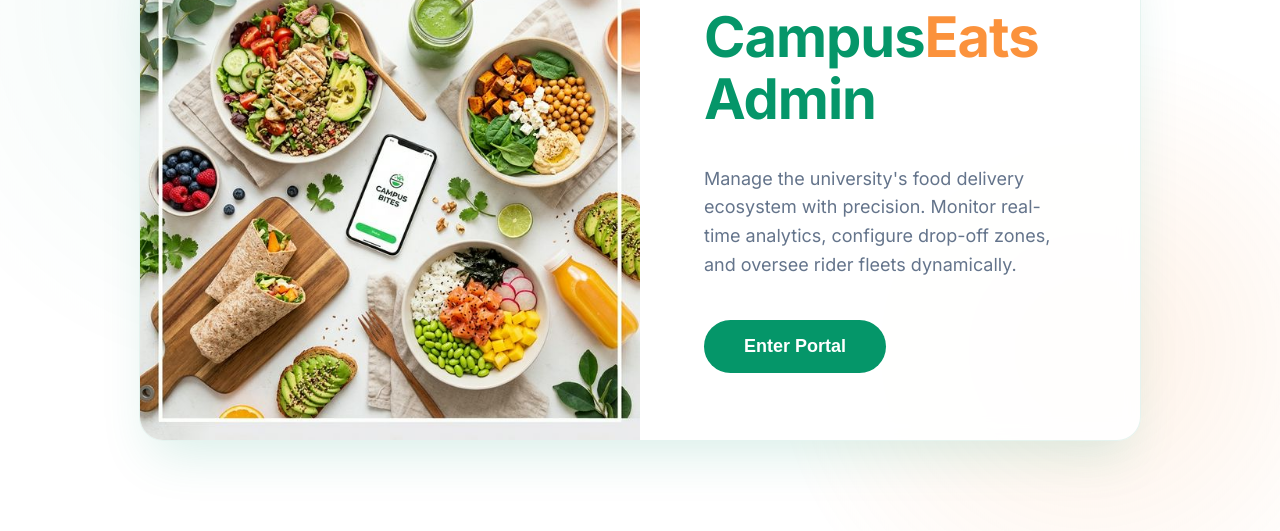
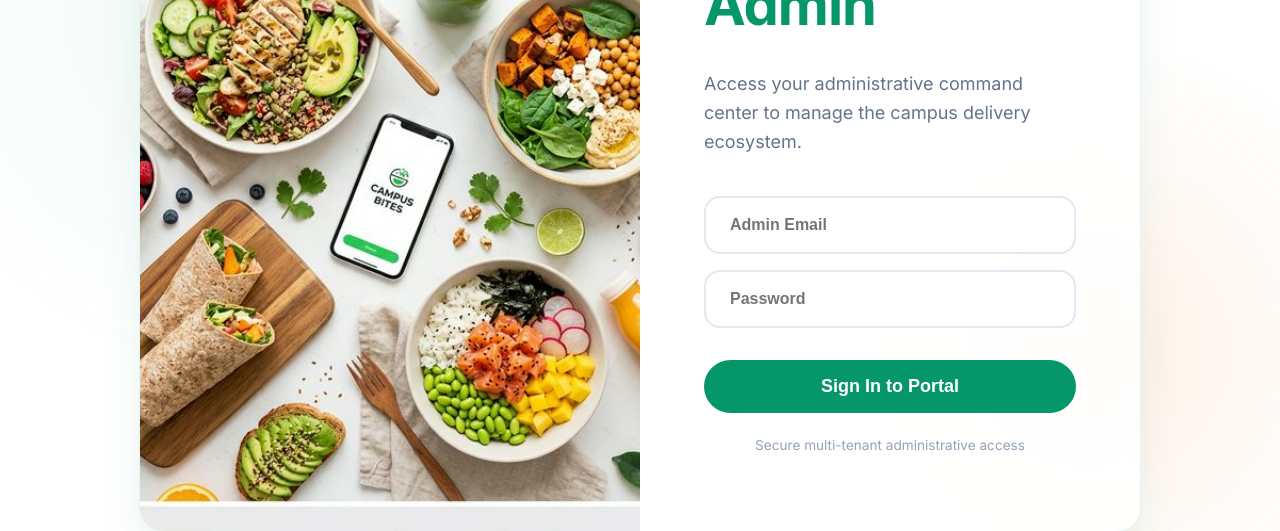
Before and after one commit to cam340/campus-eats, a React (Vite) app in the folder admin-dashboard/: page / in a window 1280 px wide. Shown: the part 210-741 px from the top of the page. Built offline with nearby package versions, Linux system fonts and the light colour scheme; no server answers.

Commit message:
finalize-admin-portal-login-and-persistence

```diff
--- a/admin-dashboard/src/App.jsx
+++ b/admin-dashboard/src/App.jsx
@@ -199,14 +199,37 @@ export default function App() {
   const [entered, setEntered] = useState(false);
   const [activeTab, setActiveTab] = useState('stats');
   const [user, setUser] = useState(null);
+  const [loginForm, setLoginForm] = useState({ email: '', password: '' });
+  const [loading, setLoading] = useState(false);
 
   useEffect(() => {
     const saved = localStorage.getItem('campus_user');
     if (saved) {
-      setUser(JSON.parse(saved));
-      setEntered(true);
+      const parsed = JSON.parse(saved);
+      if (parsed.role === 'admin') {
+        setUser(parsed);
+        setEntered(true);
+      }
     }
   }, []);
+
+  const handleLogin = async (e) => {
+    e.preventDefault();
+    setLoading(true);
+    try {
+        const data = await api.auth.login(loginForm);
+        if (data.role !== 'admin') {
+            throw new Error('Access denied. This portal is for administrators only.');
+        }
+        localStorage.setItem('campus_user', JSON.stringify(data));
+        setUser(data);
+        setEntered(true);
+    } catch(err) {
+        alert(err.message || 'Login failed');
+    } finally {
+        setLoading(false);
+    }
+  };
 
   const logout = () => {
     localStorage.removeItem('campus_user');
@@ -227,12 +250,39 @@ export default function App() {
             <div className="hero-content">
               <h1 className="hero-title">Campus<span>Eats</span> Admin</h1>
               <p className="hero-subtitle">
-                Manage the university's food delivery ecosystem with precision.
-                Monitor real-time analytics, configure drop-off zones, and oversee rider fleets dynamically.
+                Access your administrative command center to manage the campus delivery ecosystem.
               </p>
-              <button className="btn-enter" onClick={() => setEntered(true)}>
-                Enter Portal
-              </button>
+
+              <form onSubmit={handleLogin} style={{ display: 'flex', flexDirection: 'column', gap: '1rem' }}>
+                <input
+                    type="email"
+                    placeholder="Admin Email"
+                    required
+                    value={loginForm.email}
+                    onChange={e => setLoginForm({...loginForm, email: e.target.value})}
+                    style={inputStyle}
+                />
+                <input
+                    type="password"
+                    placeholder="Password"
+                    required
+                    value={loginForm.password}
+                    onChange={e => setLoginForm({...loginForm, password: e.target.value})}
+                    style={inputStyle}
+                />
+                <button
+                  type="submit"
+                  disabled={loading}
+                  className="btn-enter"
+                  style={{ width: '100%', marginTop: '1rem' }}
+                >
+                  {loading ? 'Authenticating...' : 'Sign In to Portal'}
+                </button>
+              </form>
+
+              <p style={{ marginTop: '1.5rem', fontSize: '0.85rem', color: '#94a3b8', textAlign: 'center' }}>
+                Secure multi-tenant administrative access
+              </p>
             </div>
           </div>
         </div>
@@ -302,3 +352,15 @@ export default function App() {
     </ToastProvider>
   );
 }
+
+const inputStyle = {
+    width: '100%',
+    padding: '1.125rem 1.5rem',
+    borderRadius: '16px',
+    border: '2px solid #e2e8f0',
+    fontSize: '1rem',
+    fontWeight: '600',
+    outline: 'none',
+    transition: 'all 0.2s',
+    boxSizing: 'border-box'
+};
```
